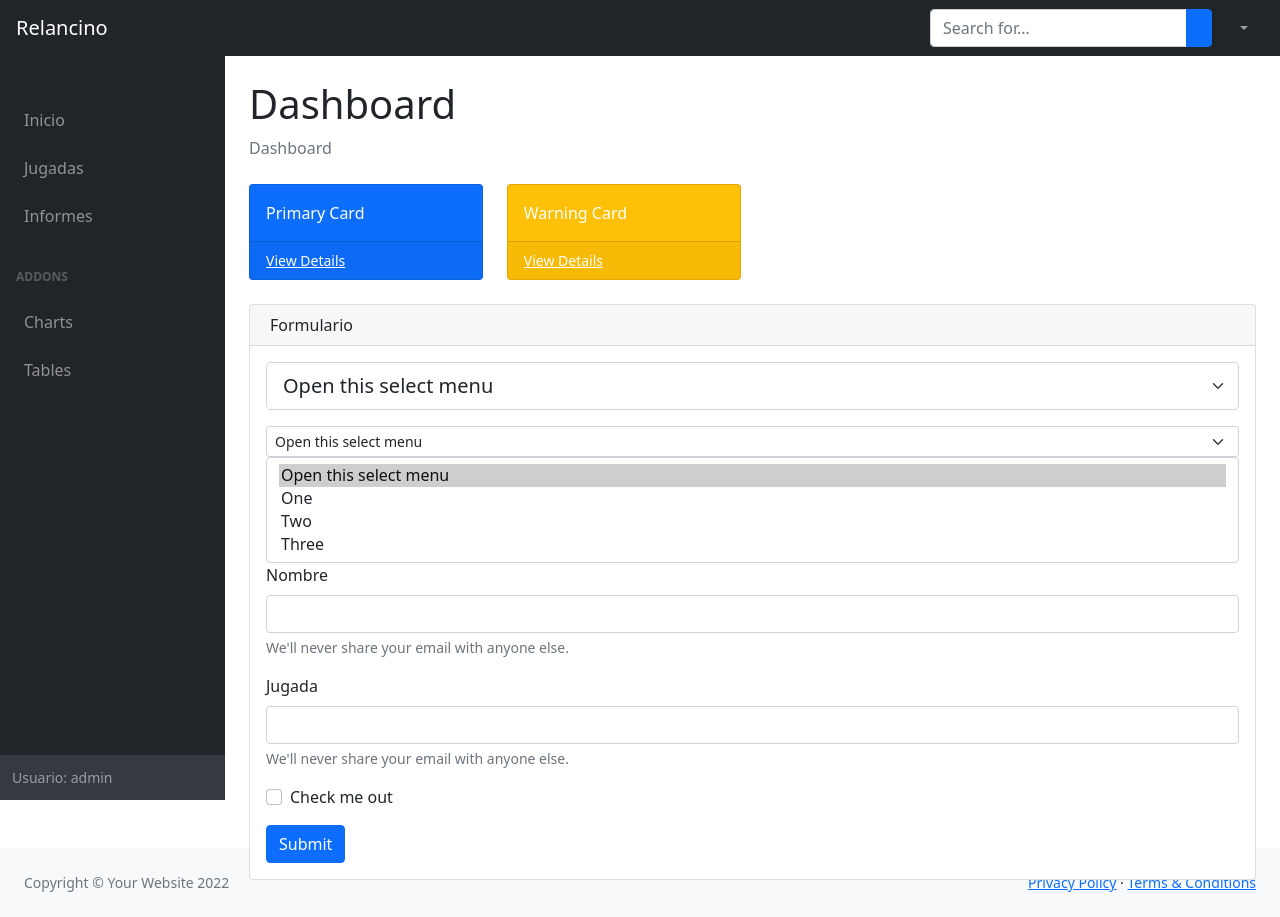
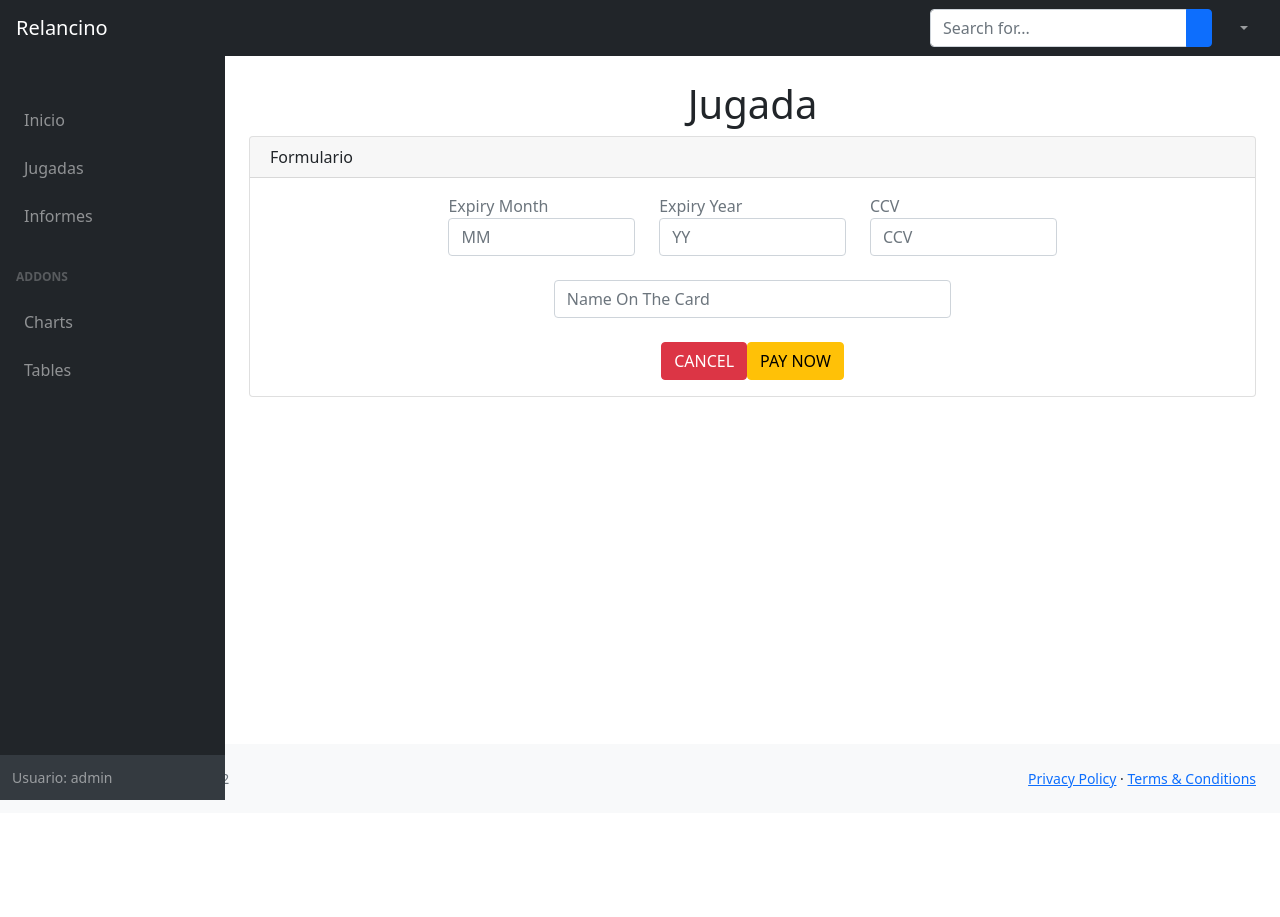
Before and after one commit to anyelser1213/ProyectoRelancino, a Django app: page /iniciarJugada in a window 1280 px wide. After the commit the page ends 800 px from the top, so only its background shows below. Run offline with Django 4.2, Linux system fonts and the light colour scheme; the visitor is signed in with stand-in values (Sample User, id 1); some libraries are stand-ins or nearby versions.

Commit message:
arreglando diseñoi

```diff
--- /dev/null
+++ b/juegos/static/juegos/css/estilos.css
@@ -0,0 +1,5 @@
+.abs-center {
+    display: flex;
+    align-items: center;
+    justify-content: center;
+  }
--- a/juegos/templates/juegos/index.html
+++ b/juegos/templates/juegos/index.html
@@ -1,4 +1,14 @@
 {% extends "base.html" %}
+{% load static %}
+{% block EnlacesPlantillas %}
+
+<link rel="stylesheet" href="{% static 'juegos/css/estilos.css' %}">
+
+
+    {% endblock %}
+
+
+
 
 
 {% block menu_superior %}
@@ -24,30 +34,8 @@
         <div id="layoutSidenav_content">
             <main>
                 <div class="container-fluid px-4">
-                    <h1 class="mt-4">Dashboard</h1>
-                    <ol class="breadcrumb mb-4">
-                        <li class="breadcrumb-item active">Dashboard</li>
-                    </ol>
-                    <div class="row">
-                        <div class="col-xl-3 col-md-6">
-                            <div class="card bg-primary text-white mb-4">
-                                <div class="card-body">Primary Card</div>
-                                <div class="card-footer d-flex align-items-center justify-content-between">
-                                    <a class="small text-white stretched-link" href="#">View Details</a>
-                                    <div class="small text-white"><i class="fas fa-angle-right"></i></div>
-                                </div>
-                            </div>
-                        </div>
-                        <div class="col-xl-3 col-md-6">
-                            <div class="card bg-warning text-white mb-4">
-                                <div class="card-body">Warning Card</div>
-                                <div class="card-footer d-flex align-items-center justify-content-between">
-                                    <a class="small text-white stretched-link" href="#">View Details</a>
-                                    <div class="small text-white"><i class="fas fa-angle-right"></i></div>
-                                </div>
-                            </div>
-                        </div>
-                    </div>
+                    <h1 class="mt-4 abs-center">Jugada</h1>
+
                     <div class="row">
                         <div class="col-xl-12">
                             <div class="card mb-4">
@@ -56,45 +44,45 @@
                                     Formulario
                                 </div>
                                 <div class="card-body">
-                                    <form>
-                                        <select class="form-select form-select-lg mb-3" aria-label="multiple .form-select-lg example">
-                                            <option selected>Open this select menu</option>
-                                            <option value="1">One</option>
-                                            <option value="2">Two</option>
-                                            <option value="3">Three</option>
-                                          </select>
 
-                                          <select class="form-select form-select-sm" aria-label=".form-select-sm example">
-                                            <option selected>Open this select menu</option>
-                                            <option value="1">One</option>
-                                            <option value="2">Two</option>
-                                            <option value="3">Three</option>
-                                          </select>
+                                    <form action="#" class="credit-card-div abs-center">
+                                        <div class="panel panel-default" >
+                                         <div class="panel-heading ">
 
+                                                  <div class="row abs-center">
+                                                      <div class="col-md-3 col-sm-3 col-xs-3">
+                                                          <span class="help-block text-muted small-font" > Expiry Month</span>
+                                                          <input type="text" class="form-control" placeholder="MM" />
+                                                      </div>
+                                                 <div class="col-md-3 col-sm-3 col-xs-3">
+                                                          <span class="help-block text-muted small-font" >  Expiry Year</span>
+                                                          <input type="text" class="form-control" placeholder="YY" />
+                                                      </div>
+                                                <div class="col-md-3 col-sm-3 col-xs-3">
+                                                          <span class="help-block text-muted small-font" >  CCV</span>
+                                                          <input type="text" class="form-control" placeholder="CCV" />
+                                                      </div>
+                                                  </div>
+                                                <br>
 
-                                        <select class="form-select" multiple aria-label="multiple select example">
-                                            <option selected>Open this select menu</option>
-                                            <option value="1">One</option>
-                                            <option value="2">Two</option>
-                                            <option value="3">Three</option>
-                                          </select>
+                                                <div class="row abs-center ">
+                                                      <div class="col-md-6 pad-adjust">
 
-                                        <div class="mb-3">
-                                          <label for="exampleInputEmail1" class="form-label">Nombre</label>
-                                          <input type="text" class="form-control" id="exampleInputEmail1" aria-describedby="emailHelp">
-                                          <div id="emailHelp" class="form-text">We'll never share your email with anyone else.</div>
-                                        </div>
-                                        <div class="mb-3">
-                                            <label for="exampleInputEmail1" class="form-label">Jugada</label>
-                                            <input type="number" class="form-control" id="exampleInputEmail1" aria-describedby="emailHelp">
-                                            <div id="emailHelp" class="form-text">We'll never share your email with anyone else.</div>
-                                          </div>
-                                        <div class="mb-3 form-check">
-                                          <input type="checkbox" class="form-check-input" id="exampleCheck1">
-                                          <label class="form-check-label" for="exampleCheck1">Check me out</label>
-                                        </div>
-                                        <button type="submit" class="btn btn-primary">Submit</button>
-                                      </form>
+                                                          <input type="text" class="form-control" placeholder="Name On The Card" />
+                                                      </div>
+                                                </div>
+
+                                                  <br>
+                                               <div class="row  ">
+                                                    <div class="col abs-center ">
+                                                         <input type="submit"  class="btn btn-danger" value="CANCEL" />
+                                                         <input type="submit"  class="btn btn-warning " value="PAY NOW" />
+                                                      </div>
+                                                </div>
+
+                                                           </div>
+                                                      </div>
+                                        </form>
                                 </div>
                             </div>
                         </div>
```
Also changed, not shown: juegos/views.py (line endings or trailing spaces).
